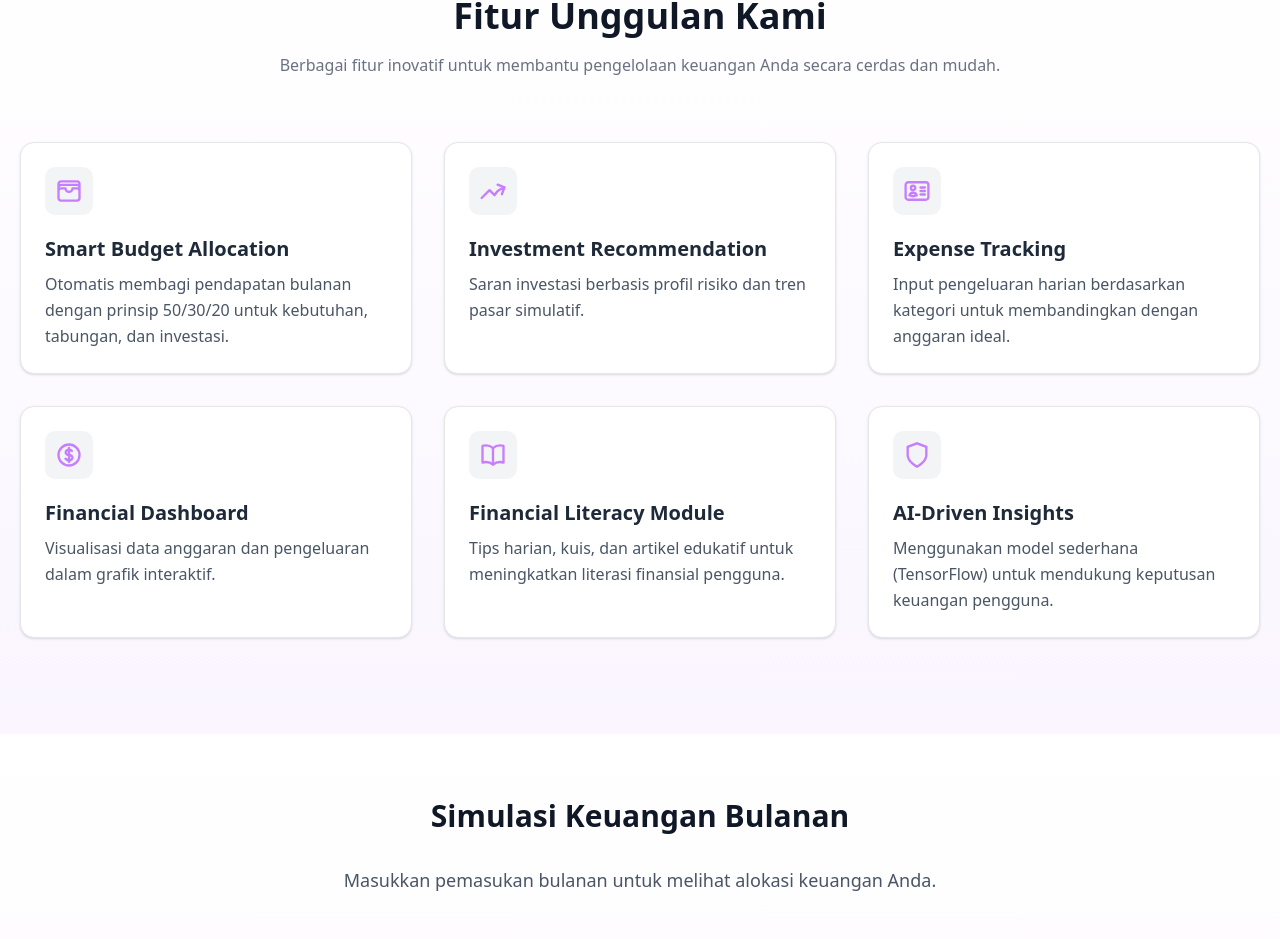
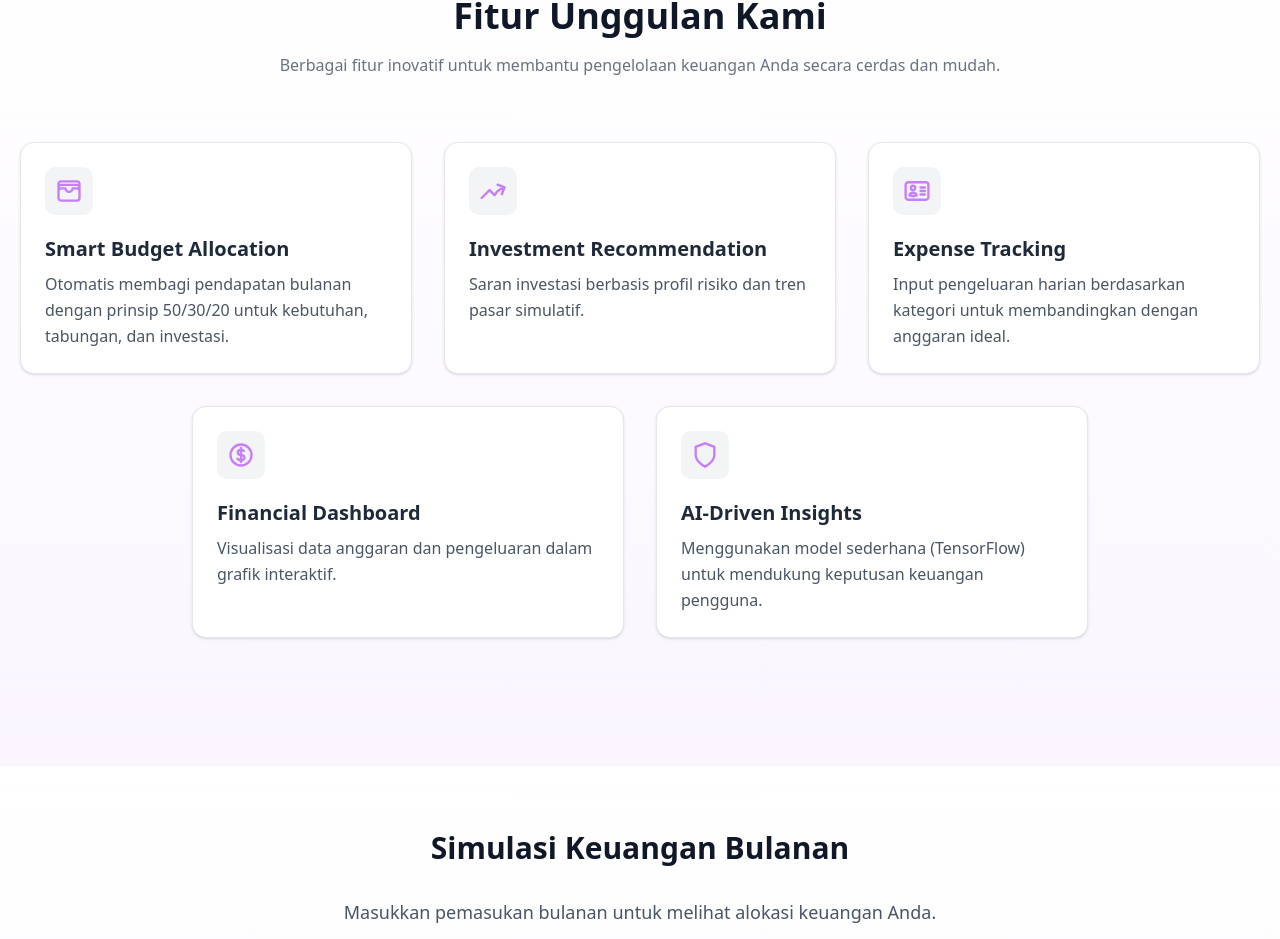
Before and after one commit to Fardan-Nurhidayat/fincoach, a React (Vite) app: page / in a window 1280 px wide. Shown: the part 925-1864 px from the top of the page. Built offline with nearby package versions, Linux system fonts and the light colour scheme.

Commit message:
refactor : fitur in landing page

```diff
--- a/src/view/components/fitur.jsx
+++ b/src/view/components/fitur.jsx
@@ -47,17 +47,6 @@ const fiturList = [
     ),
   },
   {
-    title: "Financial Literacy Module",
-    desc: "Tips harian, kuis, dan artikel edukatif untuk meningkatkan literasi finansial pengguna.",
-    icon: (
-      <path
-        strokeLinecap="round"
-        strokeLinejoin="round"
-        d="M12 6.042A8.967 8.967 0 0 0 6 3.75c-1.052 0-2.062.18-3 .512v14.25A8.987 8.987 0 0 1 6 18c2.305 0 4.408.867 6 2.292m0-14.25a8.966 8.966 0 0 1 6-2.292c1.052 0 2.062.18 3 .512v14.25A8.987 8.987 0 0 0 18 18a8.967 8.967 0 0 0-6 2.292m0-14.25v14.25"
-      />
-    ),
-  },
-  {
     title: "AI-Driven Insights",
     desc: "Menggunakan model sederhana (TensorFlow) untuk mendukung keputusan keuangan pengguna.",
     icon: <path d="M12 22s8-4 8-10V5l-8-3-8 3v7c0 6 8 10 8 10z" />,
@@ -65,6 +54,8 @@ const fiturList = [
 ];
 
 export default function Fitur() {
+  const firstRow = fiturList.slice(0, 3);
+  const secondRow = fiturList.slice(3);
 
   return (
     <section
@@ -87,13 +78,35 @@ export default function Fitur() {
           </p>
         </motion.div>
 
-        <div className="grid grid-cols-1 md:grid-cols-2 lg:grid-cols-3 gap-8">
+        <div className="hidden lg:grid grid-cols-3 gap-8 justify-center w-full mb-8">
+          {firstRow.map((fitur, idx) => (
+            <FeatureCard key={idx} fitur={fitur} index={idx} />
+          ))}
+        </div>
+
+        <div className="hidden md:grid grid-cols-2 gap-8 w-full justify-center  max-w-4xl mx-auto mb-8">
+          {secondRow.map((fitur, idx) => (
+            <FeatureCard key={idx} fitur={fitur} index={idx + 3} />
+          ))}
+        </div>
+
+        <div className="grid md:hidden grid-cols-1 gap-8 w-full">
           {fiturList.map((fitur, idx) => (
+            <FeatureCard key={idx} fitur={fitur} index={idx} />
+          ))}
+        </div>
+      </div>
+    </section>
+  );
+}
+
+// Komponen FeatureCard terpisah agar reusable
+function FeatureCard({ fitur, index }) {
+  return (
     <motion.div
-              key={idx}
       initial={{ opacity: 0, y: 40 }}
       whileInView={{ opacity: 1, y: 0 }}
-              transition={{ duration: 0.5, delay: 0.2 + idx * 0.1 }}
+      transition={{ duration: 0.5, delay: 0.2 + index * 0.1 }}
       whileHover={{
         scale: 1.02,
         boxShadow: "0px 12px 24px rgba(0,0,0,0.15)",
@@ -120,9 +133,5 @@ export default function Fitur() {
       </h2>
       <p className="leading-relaxed text-gray-600">{fitur.desc}</p>
     </motion.div>
-          ))}
-        </div>
-      </div>
-    </section>
   );
 }
```
Lines whose indentation alone changed are shown as unchanged.
